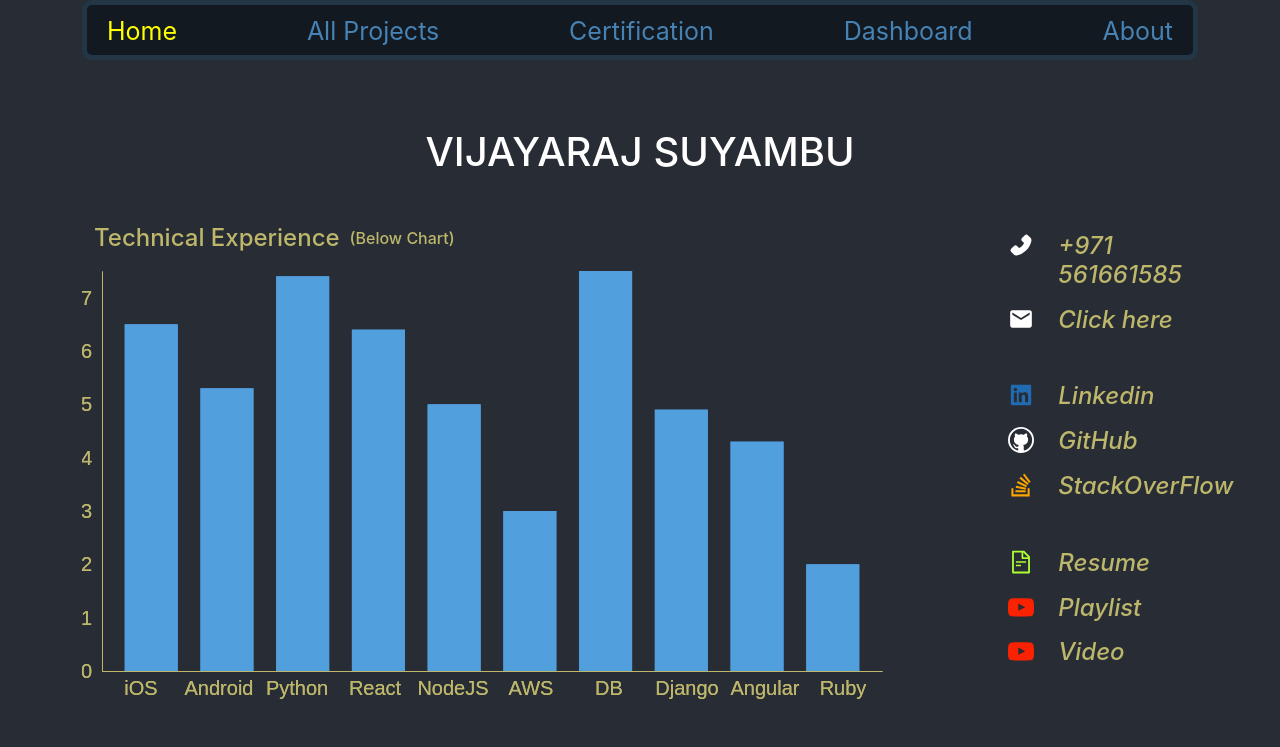
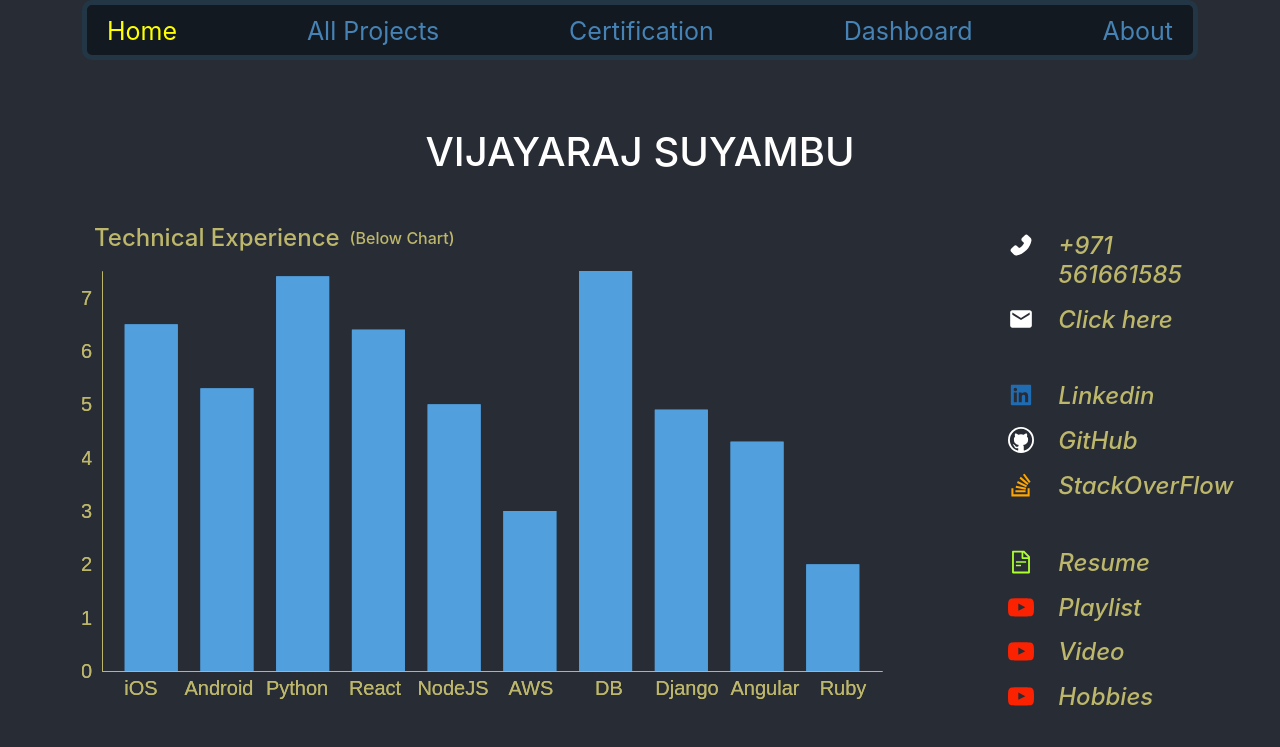
Before and after one commit to VIJAYARAJSVR/Portfolio1, a React (Create React App) app: page /Portfolio/Home in a window 1280 px wide. Shown: the top 747 px of the page. Built offline with nearby package versions, Linux system fonts and the light colour scheme.

Commit message:
Add 'Fish Hobbyist' youtube URL in the home page.

```diff
--- a/src/components/home.tsx
+++ b/src/components/home.tsx
@@ -187,6 +187,7 @@ const ContactDetails = () => {
                 >Playlist</h4
                 ></a>
                 </div>
+
                 <div className="row  row-cols-2 mt-2">
                     <div className="w-25"/>
                     <GrYoutube style={{color: '#fb2201'}} className="w-auto"/><a
@@ -194,6 +195,16 @@ const ContactDetails = () => {
                     href="https://www.youtube.com/@vijayarajfullstack"
                     target="_blank"><h4
                 >Video</h4
+                ></a>
+                </div>
+
+                <div className="row  row-cols-2 mt-2">
+                    <div className="w-25"/>
+                    <GrYoutube style={{color: '#fb2201'}} className="w-auto"/><a
+                    className="fst-italic text-start w-50 ContactDetailsLink"
+                    href=" https://www.youtube.com/@VijayFishHobbyist"
+                    target="_blank"><h4
+                >Hobbies</h4
                 ></a>
                 </div>
             </div>
```
Also changed, not shown: src/components/skillbarchart.js (+26 -0 lines).
